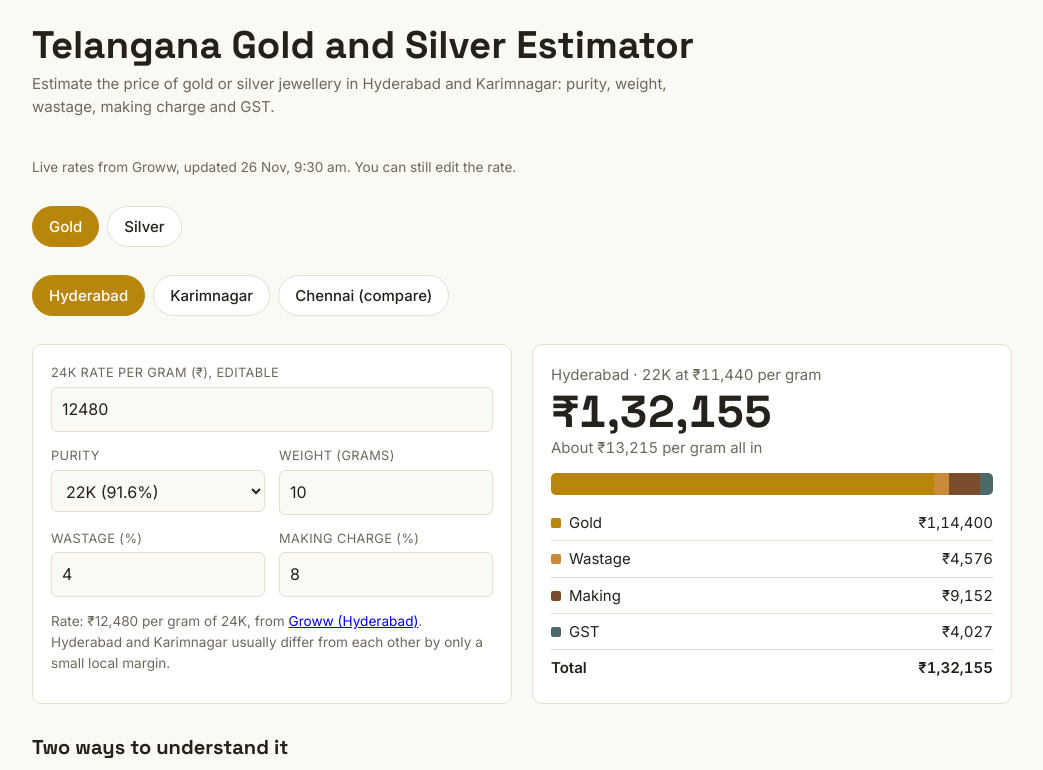
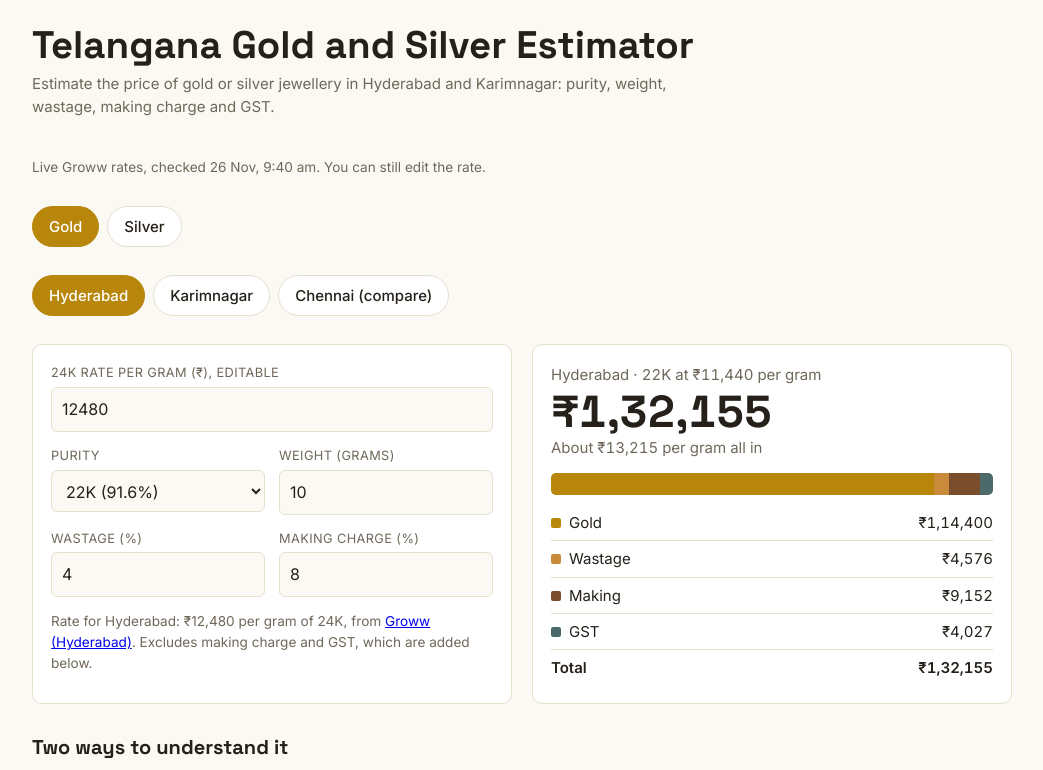
Before and after one commit to bhagathchan1/Gold_silver_Price_estimator, a plain HTML site: page index.html in a window 1280 px wide. Shown: the top 770 px of the page, without its empty margins (118-1161 px from the left). Drawn offline with Linux system fonts and the light colour scheme.

Commit message:
Per-city rates, keep inputs on tab switch, fix stale notes
Co-Authored-By: Claude Sonnet 5.5 <noreply@anthropic.com>

```diff
--- a/index.html
+++ b/index.html
@@ -55,7 +55,7 @@ svg text{fill:var(--fg);font-family:var(--body)}
   <p class="sub">Estimate the price of gold or silver jewellery in Hyderabad and Karimnagar: purity, weight, wastage, making charge and GST.</p>
 </header>
 
-<p class="note" id="live" style="margin:0">Using built-in reference rates. Replace the rate with the one your jeweller quotes.</p>
+<p class="note" id="live" style="margin:0">Could not load live rates, so these are older reference rates. Replace the rate with the one your jeweller quotes.</p>
 <div class="tabs" role="group" aria-label="Metal" id="metals">
   <button data-metal="gold" aria-pressed="true">Gold</button>
   <button data-metal="silver" aria-pressed="false">Silver</button>
@@ -149,7 +149,7 @@ svg text{fill:var(--fg);font-family:var(--body)}
     silver:{rate:165,lbl:'Fine silver (999) rate per gram (₹), editable',opts:[[999,'999 fine'],[925,'925 sterling'],[800,'800']],sel:925,div:999,w:6,m:12,
       ref:'Starting rate: ₹165 per gram of fine silver, from <a href="https://groww.in/silver-rates/silver-rates-in-hyderabad" target="_blank" rel="noopener">Groww, Hyderabad, 26 Nov 2026</a>. Rates change daily, so check Groww or your jeweller and edit the rate above.'}
   };
-  var metal='gold', city='Hyderabad', rates={gold:{},silver:{}};
+  var metal='gold', city='Hyderabad', rates={gold:{},silver:{}}, source='built-in', dirty=false;
   ['Hyderabad','Karimnagar','Chennai'].forEach(function(c){rates.gold[c]=METAL.gold.rate;rates.silver[c]=METAL.silver.rate});
   var $=function(i){return document.getElementById(i)};
   var inr=function(n){return '₹'+Math.round(n).toLocaleString('en-IN')};
@@ -167,41 +167,54 @@ svg text{fill:var(--fg);font-family:var(--body)}
     $('bar').innerHTML=parts.map(function(p){return '<span style="width:'+(tot?p[2]/tot*100:0)+'%;background:'+p[1]+'"></span>'}).join('');
     $('tbl').innerHTML=parts.map(function(p){return '<tr><td><span class="dot" style="background:'+p[1]+'"></span>'+p[0]+'</td><td>'+inr(p[2])+'</td></tr>'}).join('')+'<tr><td>Total</td><td>'+inr(tot)+'</td></tr>';
   }
-  function load(){
+  function note(){
+    var M0=METAL[metal];
+    $('refnote').innerHTML=source==='live'
+      ? 'Rate for '+city+': '+(metal==='gold'?'₹'+Math.round(rates.gold[city]).toLocaleString('en-IN')+' per gram of 24K':'₹'+rates.silver[city].toFixed(1)+' per gram of fine silver')+', from <a href="'+M0.url[city]+'" target="_blank" rel="noopener">Groww ('+city+')</a>. Excludes making charge and GST, which are added below.'
+      : M0.ref;
+  }
+  function load(resetInputs){
     var M0=METAL[metal];
     $('ratelbl').textContent=M0.lbl;
-    $('karat').innerHTML=M0.opts.map(function(o){return '<option value="'+o[0]+'"'+(o[0]===M0.sel?' selected':'')+'>'+o[1]+'</option>'}).join('');
+    if(resetInputs){
+      $('karat').innerHTML=M0.opts.map(function(o){return '<option value="'+o[0]+'"'+(o[0]===M0.sel?' selected':'')+'>'+o[1]+'</option>'}).join('');
+      $('wast').value=M0.w; $('mk').value=M0.m;
+    }
     $('rate').value=rates[metal][city];
-    $('wast').value=M0.w; $('mk').value=M0.m;
-    $('refnote').innerHTML=M0.ref+' Hyderabad and Karimnagar usually differ from each other by only a small local margin.';
+    note();
     calc();
   }
   function pick(sel,attr,fn){
     document.querySelectorAll(sel+' button').forEach(function(b){
       b.addEventListener('click',function(){
-        rates[metal][city]=num('rate'); fn(b.dataset[attr]);
+        rates[metal][city]=num('rate'); var prev=metal; fn(b.dataset[attr]);
         document.querySelectorAll(sel+' button').forEach(function(x){x.setAttribute('aria-pressed',x===b)});
-        load();
+        load(metal!==prev);
       });
     });
   }
   pick('#metals','metal',function(v){metal=v});
   pick('#tabs','city',function(v){city=v});
   ['rate','karat','wt','wast','mk'].forEach(function(id){$(id).addEventListener('input',calc);$(id).addEventListener('change',calc)});
-  var dirty=false;
   $('rate').addEventListener('input',function(){dirty=true});
-  load();
-  // Load the latest Groww rates saved in rates.json (refreshed automatically every 2 hours).
+  load(true);
+  // Latest Groww rates per city, saved in rates.json (refreshed automatically every 2 hours).
   fetch('rates.json?'+Date.now(),{cache:'no-store'}).then(function(r){return r.json()}).then(function(d){
-    var g=+d.gold24, s=+d.silver999, t=new Date(d.updatedAt);
-    var when=isNaN(t)?'recently':t.toLocaleString('en-IN',{day:'numeric',month:'short',hour:'numeric',minute:'2-digit'});
-    if(g>0){METAL.gold.rate=g;Object.keys(rates.gold).forEach(function(c){rates.gold[c]=g});
-      METAL.gold.ref='Rate: ₹'+Math.round(g).toLocaleString('en-IN')+' per gram of 24K, from <a href="'+d.goldSource+'" target="_blank" rel="noopener">Groww (Hyderabad)</a>.'}
-    if(s>0){METAL.silver.rate=s;Object.keys(rates.silver).forEach(function(c){rates.silver[c]=s});
-      METAL.silver.ref='Rate: ₹'+s.toFixed(1)+' per gram of fine silver, from <a href="'+d.silverSource+'" target="_blank" rel="noopener">Groww (Hyderabad)</a>.'}
-    $('live').textContent='Live rates from Groww, updated '+when+'. You can still edit the rate.';
-    $('refnote').innerHTML=METAL[metal].ref+' Hyderabad and Karimnagar usually differ from each other by only a small local margin.';
+    var ok=false;
+    ['Hyderabad','Karimnagar','Chennai'].forEach(function(c){
+      var g=+d.gold24[c], s=+d.silver999[c];
+      if(g>0){rates.gold[c]=g;ok=true}
+      if(s>0){rates.silver[c]=s;ok=true}
+      METAL.gold.url=METAL.gold.url||{};METAL.silver.url=METAL.silver.url||{};
+      METAL.gold.url[c]=d.goldSource.replace('{}',c.toLowerCase());
+      METAL.silver.url[c]=d.silverSource.replace('{}',c.toLowerCase());
+    });
+    if(!ok) return;
+    source='live';
+    var t=new Date(d.updatedAt);
+    $('live').textContent='Live Groww rates, checked '+(isNaN(t)?'recently':t.toLocaleString('en-IN',{day:'numeric',month:'short',hour:'numeric',minute:'2-digit'}))+'. You can still edit the rate.';
     if(!dirty){$('rate').value=rates[metal][city]}
+    note();
     calc();
   }).catch(function(){});
 })();
--- a/rates.json
+++ b/rates.json
@@ -1,7 +1,15 @@
 {
-  "gold24": 12480.0,
-  "silver999": 165.0,
-  "goldSource": "https://groww.in/gold-rates/gold-rate-today-in-hyderabad",
-  "silverSource": "https://groww.in/silver-rates/silver-rates-in-hyderabad",
-  "updatedAt": "2026-11-26T09:30:28+00:00"
+  "gold24": {
+    "Hyderabad": 12480.0,
+    "Karimnagar": 12480.0,
+    "Chennai": 12589.0
+  },
+  "silver999": {
+    "Hyderabad": 165.0,
+    "Karimnagar": 165.0,
+    "Chennai": 165.0
+  },
+  "goldSource": "https://groww.in/gold-rates/gold-rate-today-in-{}",
+  "silverSource": "https://groww.in/silver-rates/silver-rates-in-{}",
+  "updatedAt": "2026-11-26T09:40:24+00:00"
 }
```
Also changed, not shown: 3 other files.
